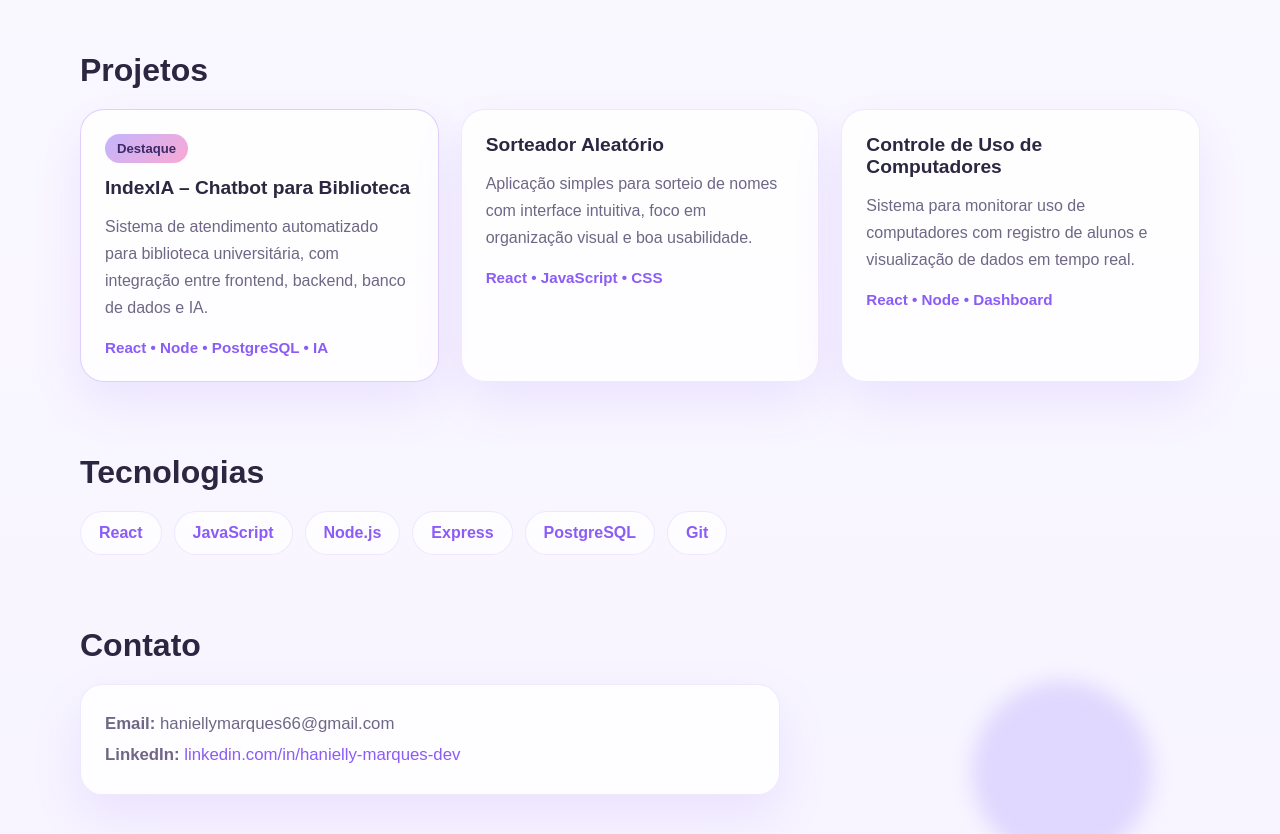
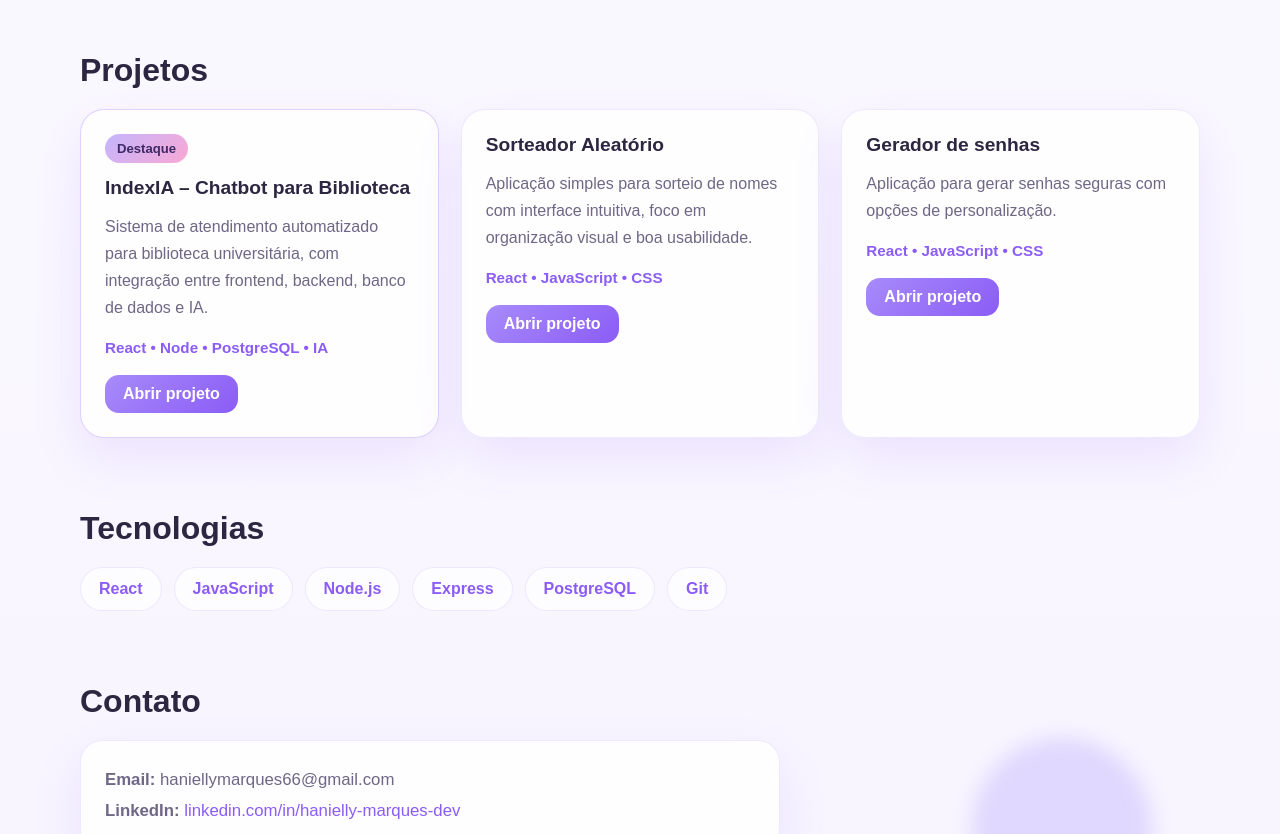
Before and after one commit to haniellymarquesdeveloper-web/Portfolio, a React (Vite) app: page / in a window 1280 px wide. Shown: the part 960-1794 px from the top of the page. Built offline with nearby package versions, Linux system fonts and the light colour scheme.

Commit message:
links para acesso aos projetos

```diff
--- a/src/App.css
+++ b/src/App.css
@@ -257,6 +257,26 @@ h2 {
   font-weight: 700;
 }
 
+.project-link {
+  margin-top: 18px;
+}
+
+.project-link a {
+  display: inline-block;
+  padding: 10px 18px;
+  border-radius: 14px;
+  background: linear-gradient(135deg, var(--primary), var(--primary-strong));
+  color: white;
+  text-decoration: none;
+  font-weight: 700;
+  transition: transform 0.2s ease, box-shadow 0.2s ease;
+}
+
+.project-link a:hover {
+  transform: translateY(-2px);
+  box-shadow: 0 12px 24px rgba(139, 92, 246, 0.18);
+}
+
 .featured {
   position: relative;
   border: 1px solid rgba(139, 92, 246, 0.28);
--- a/src/App.jsx
+++ b/src/App.jsx
@@ -77,6 +77,15 @@ export default function App() {
                 dados e IA.
               </p>
               <span>React • Node • PostgreSQL • IA</span>
+              <div className="project-link">
+                <a
+                  href="https://indexia.onrender.com/"
+                  target="_blank"
+                  rel="noreferrer"
+                >
+                  Abrir projeto
+                </a>
+              </div>
             </div>
 
             <div className="project-card">
@@ -86,15 +95,32 @@ export default function App() {
                 foco em organização visual e boa usabilidade.
               </p>
               <span>React • JavaScript • CSS</span>
+              <div className="project-link">
+                <a
+                  href="https://haniellymarquesdeveloper-web.github.io/sorteador-web/"
+                  target="_blank"
+                  rel="noreferrer"
+                >
+                  Abrir projeto
+                </a>
+              </div>
             </div>
 
             <div className="project-card">
-              <h3>Controle de Uso de Computadores</h3>
+              <h3>Gerador de senhas</h3>
               <p>
-                Sistema para monitorar uso de computadores com registro de
-                alunos e visualização de dados em tempo real.
+                Aplicação para gerar senhas seguras com opções de personalização.
               </p>
-              <span>React • Node • Dashboard</span>
+              <span>React • JavaScript • CSS</span>
+              <div className="project-link">
+                <a
+                  href="https://haniellymarquesdeveloper-web.github.io/gerador-senhas"
+                  target="_blank"
+                  rel="noreferrer"
+                >
+                  Abrir projeto
+                </a>
+              </div>
             </div>
           </div>
         </section>
```
